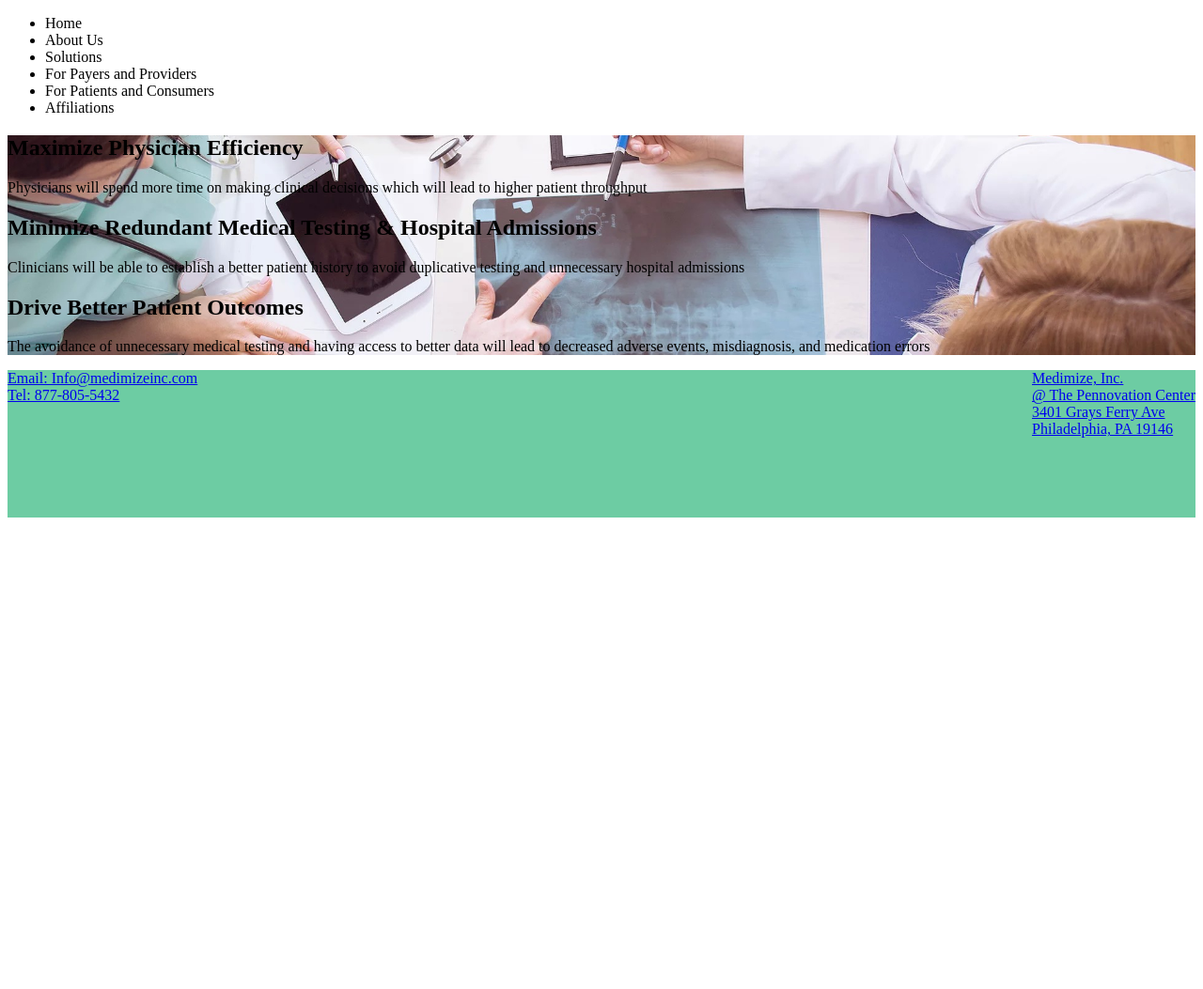
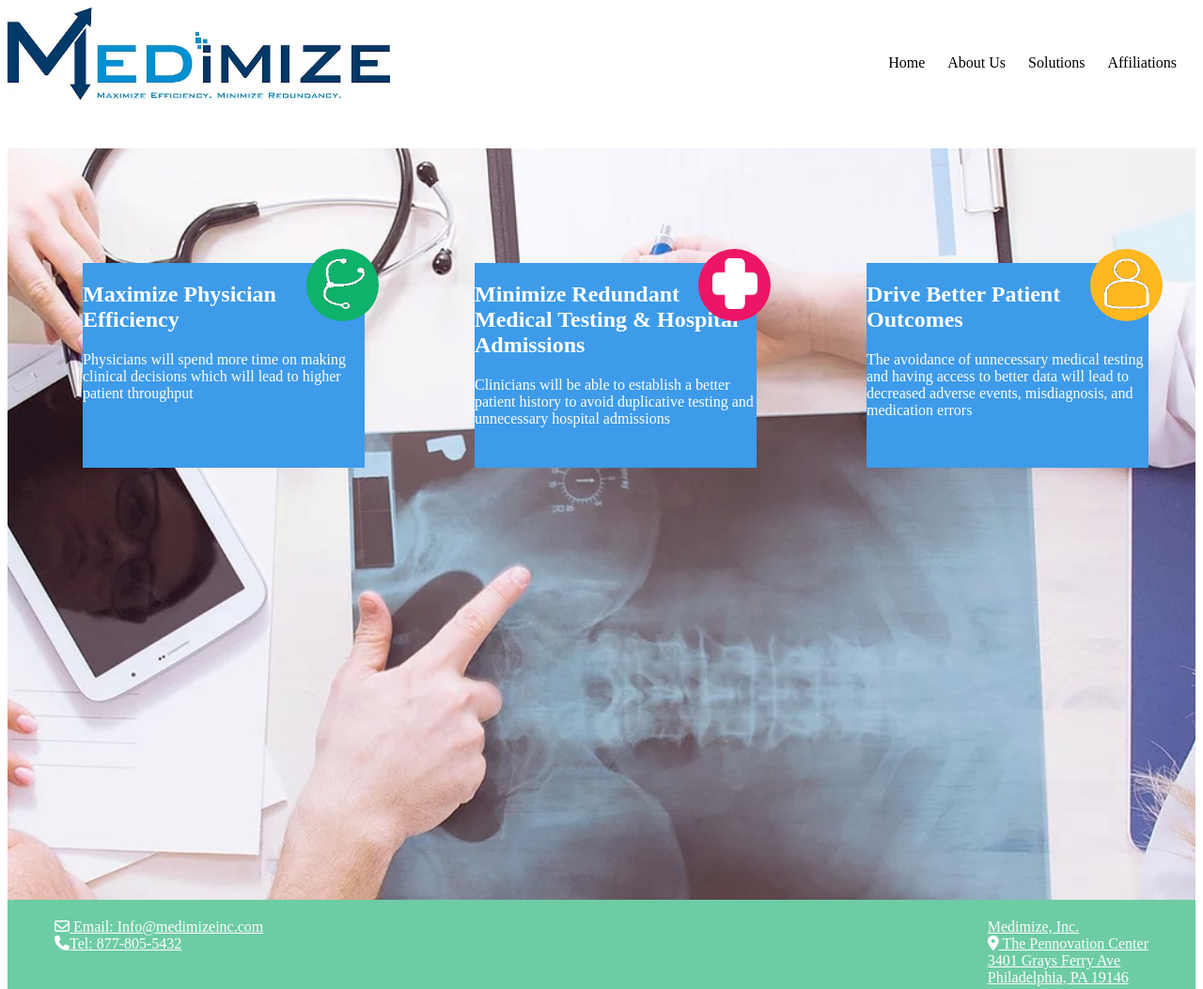
Before and after one commit to joshuaneidich/medimize, a plain HTML site: page index.html in a window 1280 px wide. Shown: the top 1053 px of the page at 94% size. Before the commit the page ends 800 px from the top, so only its background shows below. Drawn offline with Linux system fonts and the light colour scheme.

Commit message:
desktop version done

```diff
--- a/index.html
+++ b/index.html
@@ -1,6 +1,7 @@
 <!DOCTYPE html>
 <html>
   <head>
+    <script src="https://use.fontawesome.com/99cd540a1b.js"></script>
     <meta name="viewport" content="width=device-width, initial-scale=1.0">
     <meta charset="utf-8">
     <title>Medimize</title>
@@ -8,31 +9,38 @@
   </head>
   <body>
     <header>
-      <div class="logo"></div>
+      <div class="logo">
+        <img src="Medimize-logo.jpg" alt="Medimize Logo">
+      </div>
       <nav>
         <ul>
-          <li>Home</li>
-          <li>About Us</li>
-          <li>Solutions</li>
-            <div class="hover">
-              <li>For Payers and Providers</li>
-              <li>For Patients and Consumers</li>
+          <li class="nav-item">Home</li>
+          <li class="nav-item">About Us</li>
+          <div class="dropdown nav-item"><li>Solutions</li>
+            <div class="dropdown-content">
+              <a href="#">For Payers and Providers</a>
+              <a href="#">For Patients and Consumers</a>
             </div>
-          <li>Affiliations</li>
+            </div>
+          <li class="nav-item">Affiliations</li>
         </ul>
       </nav>
     </header>
     <main class="main-home">
       <div class="overlay">
-        <div class="box1">
-          <div class="logo steth"></div>
+        <div class="box">
+          <span class="mini-logo-holder logo-steth">
+            <img class="mini-logo steth" src="steth.png" alt="">
+          </span>
           <h2>Maximize Physician Efficiency</h2>
           <p>
             Physicians will spend more time on making clinical decisions which will lead to higher patient throughput
           </p>
         </div>
-        <div class="box2">
-          <div class="logo cross"></div>
+        <div class="box">
+          <span class="mini-logo-holder logo-cross">
+            <img class="mini-logo cross" src="cross-4.png" alt="">
+          </span>
           <h2>
             Minimize Redundant Medical Testing & Hospital Admissions
           </h2>
@@ -40,8 +48,10 @@
             Clinicians will be able to establish a better patient history to avoid duplicative testing and unnecessary hospital admissions
           </p>
         </div>
-        <div class="box3">
-          <div class="logo person"></div>
+        <div class="box">
+          <span class="mini-logo-holder logo-person">
+            <img class="mini-logo person" src="person.png" alt="">
+          </span>
           <h2>Drive Better Patient  Outcomes</h2>
           <p>
             The avoidance of unnecessary medical testing and having access to better data will lead to decreased adverse events, misdiagnosis, and medication errors
@@ -50,20 +60,21 @@
       </div>
     </main>
     <footer>
-      <div class="left-footer">
+      <div class="footer-text left-footer">
         <div class="email-icon">
-          <a href="mailto:info@medimizeinc.com">Email: Info@medimizeinc.com</a>
+          <a href="mailto:info@medimizeinc.com"><i class="fa fa-envelope-o" aria-hidden="true"></i>
+           Email: Info@medimizeinc.com</a>
         </div>
         <div class="telephone-icon">
           <a href="tel:8778055432">
-            Tel: 877-805-5432
+            <i class="fa fa-phone" aria-hidden="true"></i>Tel: 877-805-5432
           </a>
         </div>
       </div>
-      <div class="right-footer">
+      <div class="footer-text right-footer">
         <a href="https://www.google.com/maps/place/Pennovation+Center/@39.9414993,-75.2016702,17z/data=!3m1!4b1!4m5!3m4!1s0x89c6c6604b976e85:0xf1832c05f0e57070!8m2!3d39.9414993!4d-75.1994815" target="_blank">
           <span>Medimize, Inc.</span>
-          <span>@ The Pennovation Center</span>
+          <span><i class="fa fa-map-marker" aria-hidden="true"></i> The Pennovation Center</span>
           <span>3401 Grays Ferry Ave</span>
           <span>Philadelphia, PA 19146</span>
         </a>
--- a/styles.css
+++ b/styles.css
@@ -1,12 +1,35 @@
 footer {
   background-color: #6dcca3;
   min-height: 157px;
+}
+
+.footer-text a {
+  color: white;
+  cursor: pointer;
+}
+
+header{
+  width: 100%;
+  max-height: 200px;
+  min-height: 150px;
 }
 
 .main-home{
   background-image: url("medimize-homepage-photo.jpg");
   background-position: center;
   background-size: cover;
+  min-width: 400px;
+  min-height: 800px;
+}
+
+.logo img{
+  max-height: 100px;
+  float: left;
+  clear: right;
+}
+
+nav {
+  float: right;
 }
 
 footer{
@@ -14,6 +37,139 @@ footer{
   justify-content: space-between;
 }
 
+.right-footer, .left-footer {
+  margin-top: 20px;
+}
+
 .right-footer a span {
   display: block;
+  margin-right: 50px;
 }
+
+.left-footer {
+  margin-left: 50px;
+}
+
+.overlay{
+  display: flex;
+  justify-content: space-between;
+  margin: 20 50;
+  color: white;
+  max-height: 400px;
+  max-width: 100%;
+  margin-left: 50px;
+  margin-right: 50px;
+  /*position: relative;
+  top: 300px;*/
+}
+
+.box{
+  background-color: #3d9be9;
+  max-width: 300px;
+  /*position: absolute;*/
+  position: relative;
+  top: 122px;
+  height: 218px;
+  margin-left: 30px;
+}
+
+
+nav ul {
+  list-style: none;
+  text-align: center;
+  padding: 0;
+  margin: 0;
+}
+.nav-item{
+  /*float: right;*/
+  display: inline-block;
+  margin-top: 50px;
+  margin-right: 20px;
+  cursor: pointer;
+}
+
+.dropdown-content {
+    display: none;
+    position: absolute;
+    background-color: #f9f9f9;
+    min-width: 160px;
+    box-shadow: 0px 8px 16px 0px rgba(0,0,0,0.2);
+    z-index: 1;
+}
+
+.dropdown-content a {
+    float: none;
+    color: black;
+    padding: 12px 16px;
+    text-decoration: none;
+    display: block;
+    text-align: left;
+}
+
+.nav-item:hover {
+  background-color: #ddd;
+}
+
+.dropdown-content a:hover {
+    background-color: #ddd;
+}
+
+.dropdown:hover .dropdown-content {
+    display: block;
+}
+
+.mini-logo{
+  height: 54px;
+  width: 48px;
+  margin-top: 10px;
+}
+
+.mini-logo-holder{
+  height: 77px;
+  width: 77px;
+  position: absolute;
+  top: -15px;
+  right: -15px;
+  text-align: center;
+  border-radius: 50%;
+}
+
+.logo-cross{
+  background-color: #ed1566;
+}
+
+.logo-steth{
+  background-color: #0db26b;
+}
+
+.logo-person{
+  background-color: #ffb81f;
+}
+
+.steth{
+  color: white;
+}
+
+
+
+/*Desktop First Media Queries*/
+
+/* Extra Wide Desktops*/
+@media all and (min-width: 1200px) {
+
+}
+
+/* Tablets and small desktop */
+@media all and (min-width: 768px) and (max-width: 979px) {
+
+}
+
+/* Phone in landscape mode, small tablet */
+@media all and (max-width: 767px) {
+
+}
+
+/* Smaller Phone, phone in portrait mode */
+@media all and (max-width: 480px) {
+
+}
```
Also changed, not shown: cross-4.png (added), location.png (added), person.png (added), phone.png (added), steth.png (added).
